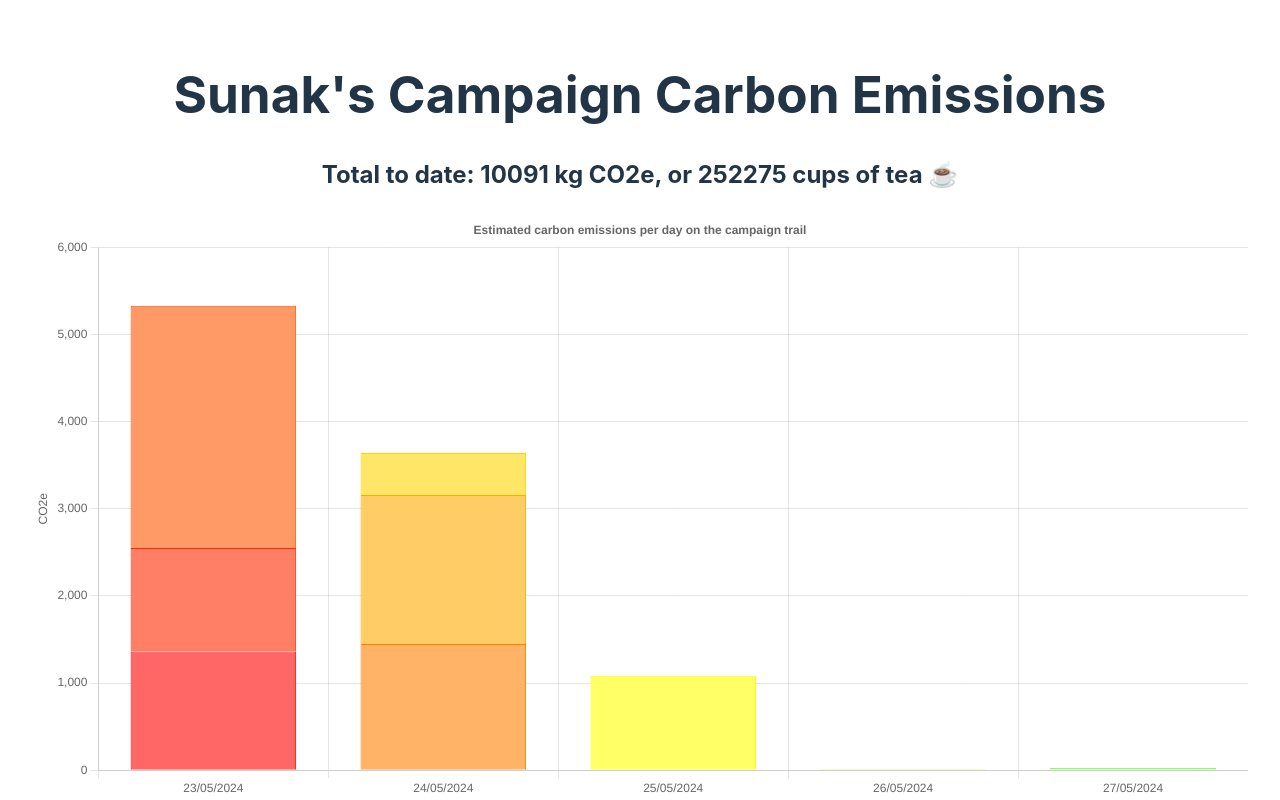
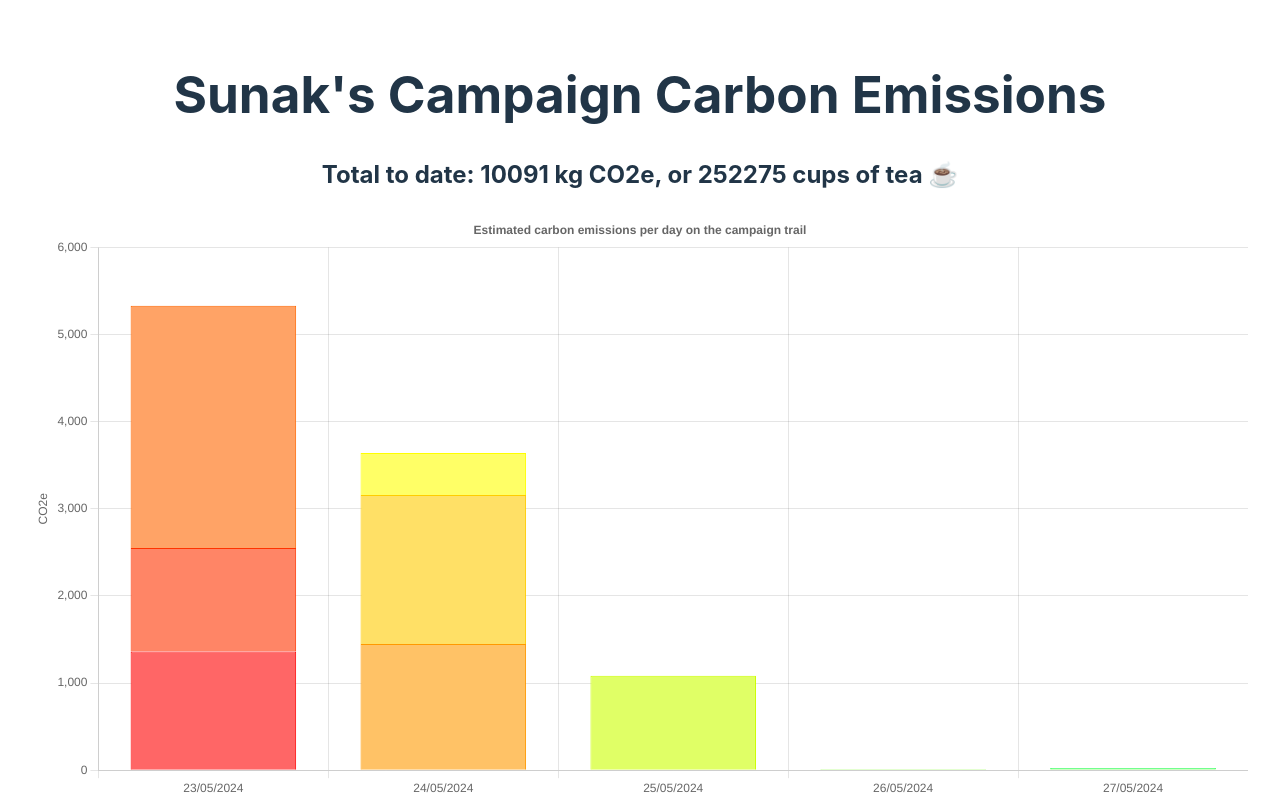
Before and after one commit to ZakryDat/campaign-carbon-emissions, a React (Vite) app: page / in a window 1280 px wide. Shown: the top 800 px of the page. Built offline with nearby package versions, Linux system fonts and the light colour scheme.

Commit message:
adjust bar color

```diff
--- a/src/App.jsx
+++ b/src/App.jsx
@@ -21,7 +21,7 @@ totalCarbonEmissionsToDate = Math.round(totalCarbonEmissionsToDate)
 const datasets = trips.map((trip, index) => {
     const tripsData = Data.map(day => day.trips[trip] || 0);
 
-    const hue = (index * 10) % 360; // Change this value to adjust the hue step between bars
+    const hue = (index * 12) % 360; // Change this value to adjust the hue step between bars
     const lightness = 50; // Keep lightness constant or vary it if needed
 
     const backgroundColor = `hsl(${hue}, 100%, ${lightness + 20}%)`; // Slightly lighter shade
```
